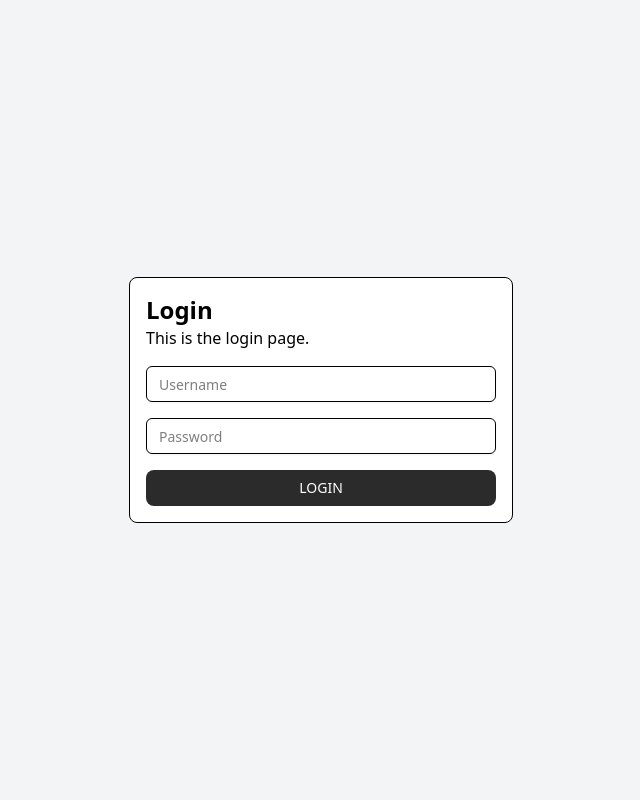
After one commit to dcLouisDan/myExpenseBudgetApp, a Django app: page //login in a window 1280 px wide. The commit adds this page. Shown: the whole page, without its empty margins (319-959 px from the left). Run offline with Django 5.2, Linux system fonts and the light colour scheme.

Commit message:
Add login form

```diff
--- /dev/null
+++ b/finance/forms.py
@@ -0,0 +1,17 @@
+from django import forms
+
+INPUT_STYLE_BASE = 'file:text-foreground placeholder:text-muted-foreground selection:bg-primary selection:text-primary-foreground dark:bg-input/30 border-input flex h-9 w-full min-w-0 rounded-md border bg-transparent px-3 py-1 text-base shadow-xs transition-[color,box-shadow] outline-none file:inline-flex file:h-7 file:border-0 file:bg-transparent file:text-sm file:font-medium disabled:pointer-events-none disabled:cursor-not-allowed disabled:opacity-50 md:text-sm focus-visible:border-ring focus-visible:ring-ring/50 focus-visible:ring-[3px] aria-invalid:ring-destructive/20 dark:aria-invalid:ring-destructive/40 aria-invalid:border-destructive'
+
+class LoginForm(forms.Form):
+    username = forms.CharField(
+        widget=forms.TextInput(attrs={
+            'class': INPUT_STYLE_BASE,
+            'placeholder': 'Username'
+        }),
+    )
+    password = forms.CharField(
+        widget=forms.PasswordInput(attrs={
+            'class': INPUT_STYLE_BASE,
+            'placeholder': 'Password'
+        })
+    )
--- a/finance/templates/base.html
+++ b/finance/templates/base.html
@@ -12,6 +12,13 @@
             integrity="sha384-Akqfrbj/HpNVo8k11SXBb6TlBWmXXlYQrCSqEWmyKJe+hDm3Z/B2WVG4smwBkRVm"
             crossorigin="anonymous"
     ></script>
+
+    <style type="text/tailwindcss">
+        @theme{
+            --color-primary: #2b2b2b;
+            --color-primary-foreground: #ffffff;
+        }
+    </style>
 </head>
 <body>
     {% block body %} {% endblock %}
--- /dev/null
+++ b/finance/templates/components/button.html
@@ -0,0 +1,6 @@
+<button
+    type="{{ type|default:'button' }}"
+    class="cursor-pointer bg-primary text-primary-foreground px-4 py-2 text-sm rounded-lg hover:bg-primary/80"
+>
+    {{ label }}
+</button>
--- a/finance/templates/layouts/guest_layout.html
+++ b/finance/templates/layouts/guest_layout.html
@@ -1,6 +1,6 @@
 {% extends "base.html" %}
 {% block body %}
-<main>
+<main class="bg-gray-100 flex justify-center items-center min-h-screen">
     {% block content %}
     {% endblock %}
 </main>
--- a/finance/templates/registration/login.html
+++ b/finance/templates/registration/login.html
@@ -1,5 +1,14 @@
-{% extends "base.html" %} {% block title %}Home{% endblock %}
+{% extends "layouts/guest_layout.html" %} {% block title %}Login{% endblock %}
 {% block content %}
-<h1 class="text-2xl font-bold">Login</h1>
-<p>This is the login page.</p>
+<section class="bg-white space-y-4 rounded-lg min-w-sm border p-4">
+    <div>
+    <h1 class="text-2xl font-bold">Login</h1>
+    <p>This is the login page.</p>
+    </div>
+    <form method="post" class="flex flex-col gap-4">
+        {{ form.username }}
+        {{ form.password }}
+        {% include 'components/button.html' with label='LOGIN' type='submit' %}
+    </form>
+</section>
 {% endblock %}
--- a/finance/urls.py
+++ b/finance/urls.py
@@ -1,8 +1,8 @@
 from django.urls import path, include
-
 from . import views
 
 urlpatterns = [
     path("", views.index, name="index"),
     path("", include("django.contrib.auth.urls")),
+    path("/login", views.login, name="login"),
 ]
--- a/finance/views.py
+++ b/finance/views.py
@@ -1,5 +1,17 @@
 from django.shortcuts import render
+from . import forms
+from django.contrib.auth.decorators import login_required
+
 
 # Create your views here.
+@login_required(login_url='login')
 def index(request):
-  return render(request, "home.html")
+    return render(request, "home.html")
+
+def login(request):
+    form = forms.LoginForm()
+
+    context = {
+        'form': form,
+    }
+    return render(request, "registration/login.html", context)
--- a/myfinanceapp/settings.py
+++ b/myfinanceapp/settings.py
@@ -11,6 +11,8 @@ https://docs.djangoproject.com/en/5.2/ref/settings/
 """
 
 from pathlib import Path
+
+from django.conf.global_settings import LOGIN_URL
 
 # Build paths inside the project like this: BASE_DIR / 'subdir'.
 BASE_DIR = Path(__file__).resolve().parent.parent
@@ -121,3 +123,6 @@ STATIC_URL = 'static/'
 # https://docs.djangoproject.com/en/5.2/ref/settings/#default-auto-field
 
 DEFAULT_AUTO_FIELD = 'django.db.models.BigAutoField'
+
+LOGIN_URL = 'login'
+LOGIN_REDIRECT_URL = '/'
```
